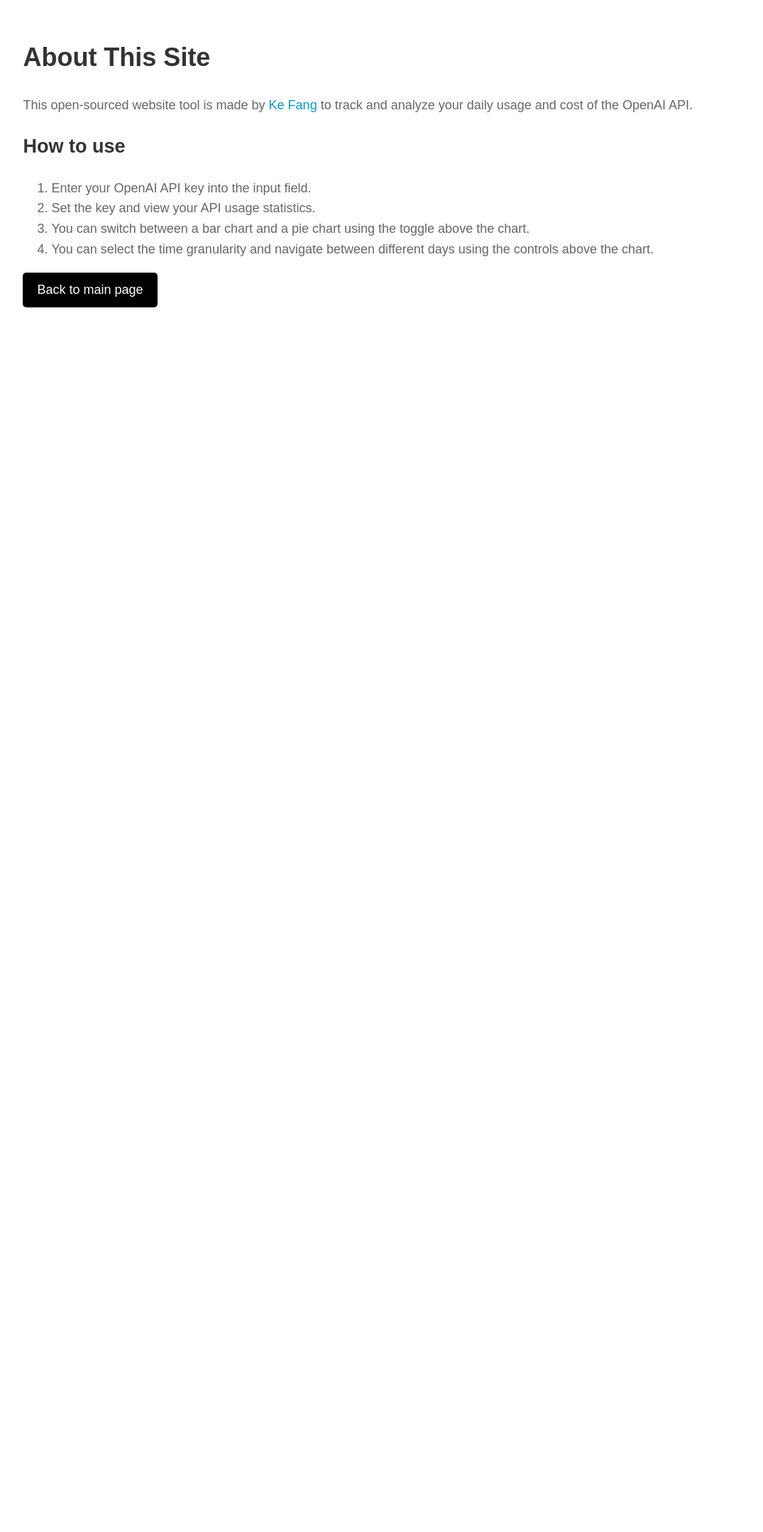
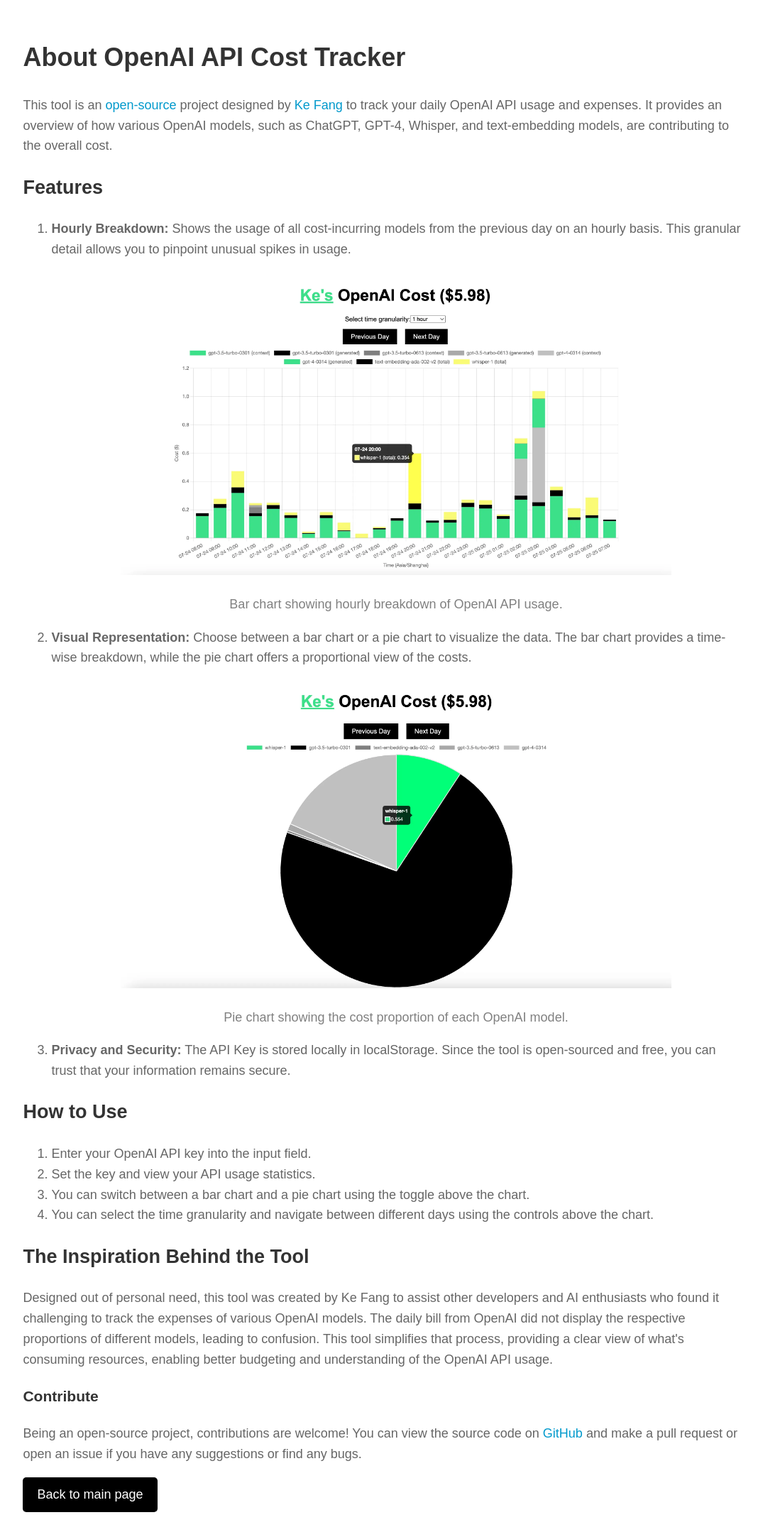
Before and after one commit to mazzzystar/api-usage, a Flask app: page /about in a window 1280 px wide. Shown: the whole page at 71% size, without its empty margins (102-1177 px from the left). Before the commit the page ends 433 px from the top, so only its background shows below. Run offline with Flask 3, Linux system fonts and the light colour scheme.

Commit message:
make about a blog, convert jpg->webp

```diff
--- a/templates/about.html
+++ b/templates/about.html
@@ -1,15 +1,11 @@
 <!DOCTYPE html>
 <html>
 <head>
-    <title>About OpenAI API Cost Tracker</title>
+    <title>About OpenAI API Cost</title>
     <link rel="icon" href="static/favicon.png" type="image/x-icon">
     <meta name="description" content="Track and analyze your daily usage and cost of the OpenAI API. Understand the costs for different models, including ChatGPT, GPT-4, Whisper, and text-embedding models. Display the information by time or using a pie chart. This tool is open-source and will not leak your API key.">
     <meta name="keywords" content="OpenAI, API, Usage, Cost, Tracker, Statistics, Analytics, Open Source, Ke Fang">
-
-    <!-- Add this viewport meta tag -->
     <meta name="viewport" content="width=device-width, initial-scale=1.0">
-
-    <!-- Google tag (gtag.js) -->
     <script async src="https://www.googletagmanager.com/gtag/js?id=G-ZX116QZGF6"></script>
     <script>
       window.dataLayer = window.dataLayer || [];
@@ -18,19 +14,18 @@
 
       gtag('config', 'G-ZX116QZGF6');
     </script>
-
     <style>
         body {
             font-family: Arial, sans-serif;
             line-height: 1.6;
-            font-size: 18px; /* Increase the font size */
+            font-size: 18px;
         }
         .content {
             width: 80%;
             margin: 0 auto;
             padding: 20px;
         }
-        h1, h2 {
+        h1, h2, h3 {
             color: #333;
         }
         p, ol {
@@ -58,15 +53,40 @@
 </head>
 <body>
     <div class="content">
-        <h1>About This Site</h1>
-        <p>This open-sourced website tool is made by <a href="https://github.com/mazzzystar">Ke Fang</a> to track and analyze your daily usage and cost of the OpenAI API.</p>
-        <h2>How to use</h2>
+        <h1>About OpenAI API Cost Tracker</h1>
+        <p>This tool is an <a href="https://github.com/mazzzystar/api-usage">open-source</a> project designed by <a href="https://github.com/mazzzystar">Ke Fang</a> to track your daily OpenAI API usage and expenses. It provides an overview of how various OpenAI models, such as ChatGPT, GPT-4, Whisper, and text-embedding models, are contributing to the overall cost.</p>
+
+        <h2>Features</h2>
+        <ol>
+            <li><strong>Hourly Breakdown:</strong> Shows the usage of all cost-incurring models from the previous day on an hourly basis. This granular detail allows you to pinpoint unusual spikes in usage.
+                <div style="text-align: center;">
+                    <img src="static/usage.webp" alt="OpenAI API cost bar chart" style="width: 80%; margin-top: 20px;">
+                    <p style="color: gray;">Bar chart showing hourly breakdown of OpenAI API usage.</p>
+                </div>
+            </li>
+            <li><strong>Visual Representation:</strong> Choose between a bar chart or a pie chart to visualize the data. The bar chart provides a time-wise breakdown, while the pie chart offers a proportional view of the costs.
+                <div style="text-align: center;">
+                    <img src="static/usage-pie.webp" alt="OpenAI API cost pie chart" style="width: 80%; margin-top: 20px;">
+                    <p style="color: gray;">Pie chart showing the cost proportion of each OpenAI model.</p>
+                </div>
+            </li>
+            <li><strong>Privacy and Security:</strong> The API Key is stored locally in localStorage. Since the tool is open-sourced and free, you can trust that your information remains secure.</li>
+        </ol>
+
+        <h2>How to Use</h2>
         <ol>
             <li>Enter your OpenAI API key into the input field.</li>
             <li>Set the key and view your API usage statistics.</li>
             <li>You can switch between a bar chart and a pie chart using the toggle above the chart.</li>
             <li>You can select the time granularity and navigate between different days using the controls above the chart.</li>
         </ol>
+
+        <h2>The Inspiration Behind the Tool</h2>
+        <p>Designed out of personal need, this tool was created by Ke Fang to assist other developers and AI enthusiasts who found it challenging to track the expenses of various OpenAI models. The daily bill from OpenAI did not display the respective proportions of different models, leading to confusion. This tool simplifies that process, providing a clear view of what's consuming resources, enabling better budgeting and understanding of the OpenAI API usage.</p>
+
+        <h3>Contribute</h3>
+        <p>Being an open-source project, contributions are welcome! You can view the source code on <a href="https://github.com/mazzzystar/api-usage">GitHub</a> and make a pull request or open an issue if you have any suggestions or find any bugs.</p>
+
         <a href="/" class="back-button">Back to main page</a>
     </div>
 </body>
--- a/templates/index.html
+++ b/templates/index.html
@@ -2,7 +2,7 @@
 <html lang="en">
 <head>
     <meta charset="UTF-8">
-    <title>OpenAI API Cost Tracker</title>
+    <title>OpenAI API Cost</title>
     <link rel="icon" href="static/favicon.png" type="image/x-icon">
 
     <link rel="preconnect" href="https://cdnjs.cloudflare.com">
```
Also changed, not shown: README.md, static/usage-pie.jpg (deleted), static/usage-pie.webp (added), static/usage.jpg (deleted), static/usage.webp (added).
